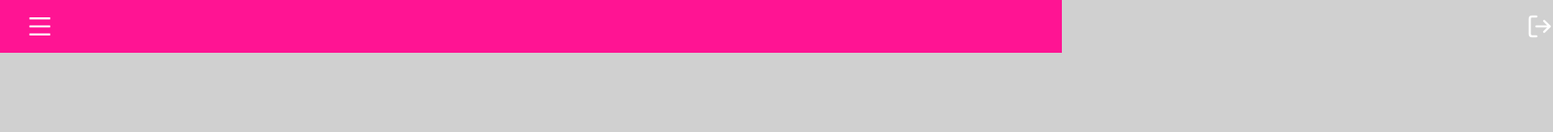
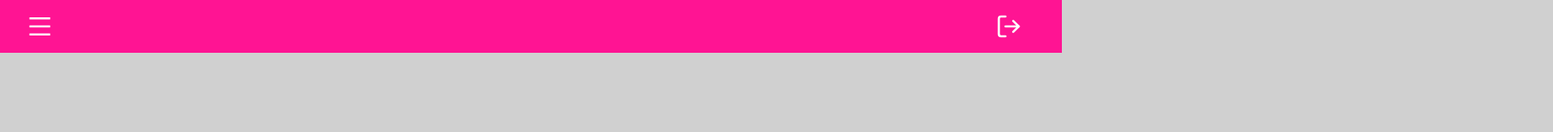
Before and after one commit to Ludimilla1325/tcc_frontend_bazar_gratis, a React (Create React App) app: page / in a window 1280 px wide. Shown: the top 160 px of the page at 83% size, 1872 px wide, since content can reach past the window. Built offline with nearby package versions, Linux system fonts and the light colour scheme.

Commit message:
Corrigindo Menu

```diff
--- a/package.json
+++ b/package.json
@@ -19,7 +19,7 @@
     "react-dom": "^18.2.0",
     "react-router": "^6.3.0",
     "react-router-dom": "^6.3.0",
-    "react-scripts": "5.0.1",
+    "react-scripts": "^5.0.1",
     "typescript": "^4.8.2",
     "web-vitals": "^2.1.4"
   },
--- a/src/components/Layoult/Sidebar.tsx
+++ b/src/components/Layoult/Sidebar.tsx
@@ -16,7 +16,8 @@ import { useShoppingCart } from "../../Context/ShoppingCartContext";
 
 const Nav = styled.div`
   display: flex;
-  justify-content: flex-start;
+  justify-content: space-between;
+  width: 100vw;
   align-items: center;
   height: 4rem;
   background: deeppink;
@@ -31,6 +32,7 @@ const SidebarNav = styled.div<{ sidebar: boolean }>`
   top: 0;
   left: ${({ sidebar }) => (sidebar ? "0" : "-100%")};
   transition: 350ms;
+  z-index: 1;
 `;
 
 const NavIcon = styled(Link)`
@@ -65,7 +67,6 @@ const Line = styled.span`
 const LittleLine = styled.span`
   border-left: 2px solid white;
   height: 4rem;
-  position: absolute;
   margin-left: 80rem;
   top: 0;
 `;
@@ -74,20 +75,16 @@ const NavCart = styled(Link)`
   display: flex;
   align-items: center;
   height: 4rem;
-  width: 4rem;
+  width: 40rem;
   font-size: 2rem;
-  position: absolute;
-  margin-left: 110rem;
 `;
 
 const NavLeft = styled(Link)`
   display: flex;
   justify-content: flex-start;
   align-items: center;
-  position: absolute;
   height: 4rem;
   font-size: 2rem;
-  margin-left: 115rem;
 `;
 
 const NavName = styled.span`
@@ -98,6 +95,13 @@ const NavName = styled.span`
   font-size: 1rem;
   margin-left: 100
   color: white;
+`;
+
+const HelperIcons = styled.div`
+  display: flex;
+  align-items: center;
+  justify-content: space-around;
+  width:${window.screen.width > window.screen.height?'10%' :'30%'};
 `;
 
 const SidebarWrap = styled.div``;
@@ -114,7 +118,7 @@ const Sidebar: FC = () => {
         <NavIcon to="#" onClick={showSidebar}>
           <AiOutlineMenu />
         </NavIcon>
-
+        <HelperIcons>
           {cartQuantity > 0 && (
             <NavCart className="rounded-circle" to="#" onClick={openCart}>
               <AiOutlineShoppingCart />
@@ -136,6 +140,7 @@ const Sidebar: FC = () => {
           <NavLeft to="#" onClick={showSidebar}>
             <FiLogOut />
           </NavLeft>
+        </HelperIcons>
       </Nav>
 
       <SidebarNav sidebar={sidebar}>
--- a/tsconfig.json
+++ b/tsconfig.json
@@ -18,7 +18,7 @@
     "resolveJsonModule": true,
     "isolatedModules": true,
     "noEmit": true,
-    "jsx": "react-jsx"
+    "jsx": "preserve"
   },
   "include": [
     "src"
```
Also changed, not shown: 1 other file (tests, documents, lock files or other folders). Lines whose indentation alone changed are shown as unchanged.
